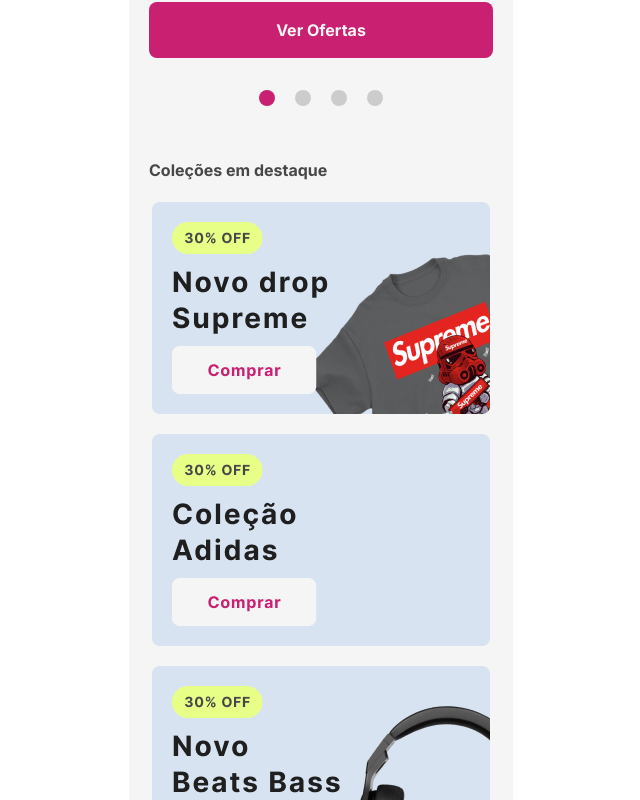
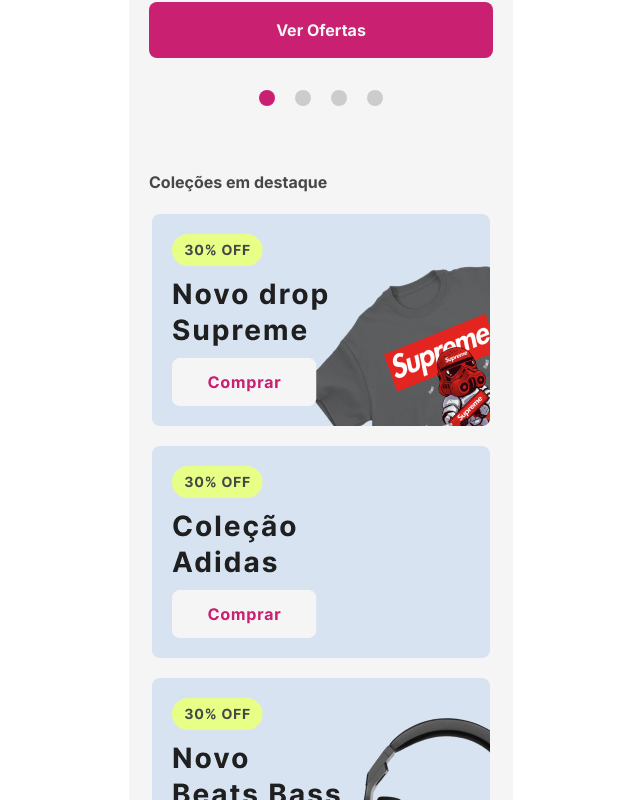
Before and after one commit to pedroeuzebiooo/digital-store, a React (Vite) app: page / in a window 1280 px wide. Shown: the part 780-1580 px from the top of the page, without its empty margins (319-959 px from the left). Built offline with nearby package versions, Linux system fonts and the light colour scheme.

Commit message:
style: adjust padding horizontal and vertical featured collections section 1

```diff
--- a/src/App.tsx
+++ b/src/App.tsx
@@ -68,7 +68,7 @@
         <img src={ornament} alt="Ornament" className="absolute top-5 right-0" />
       </section>
 
-      <section className="p-5 bg-light-gray-3 space-y-5">
+      <section className="px-5 py-8 bg-light-gray-3 space-y-5">
         <h2 className="text-dark-gray-2 font-bold">Coleções em destaque</h2>
 
         <div className="flex flex-col justify-center items-center gap-5">
```
